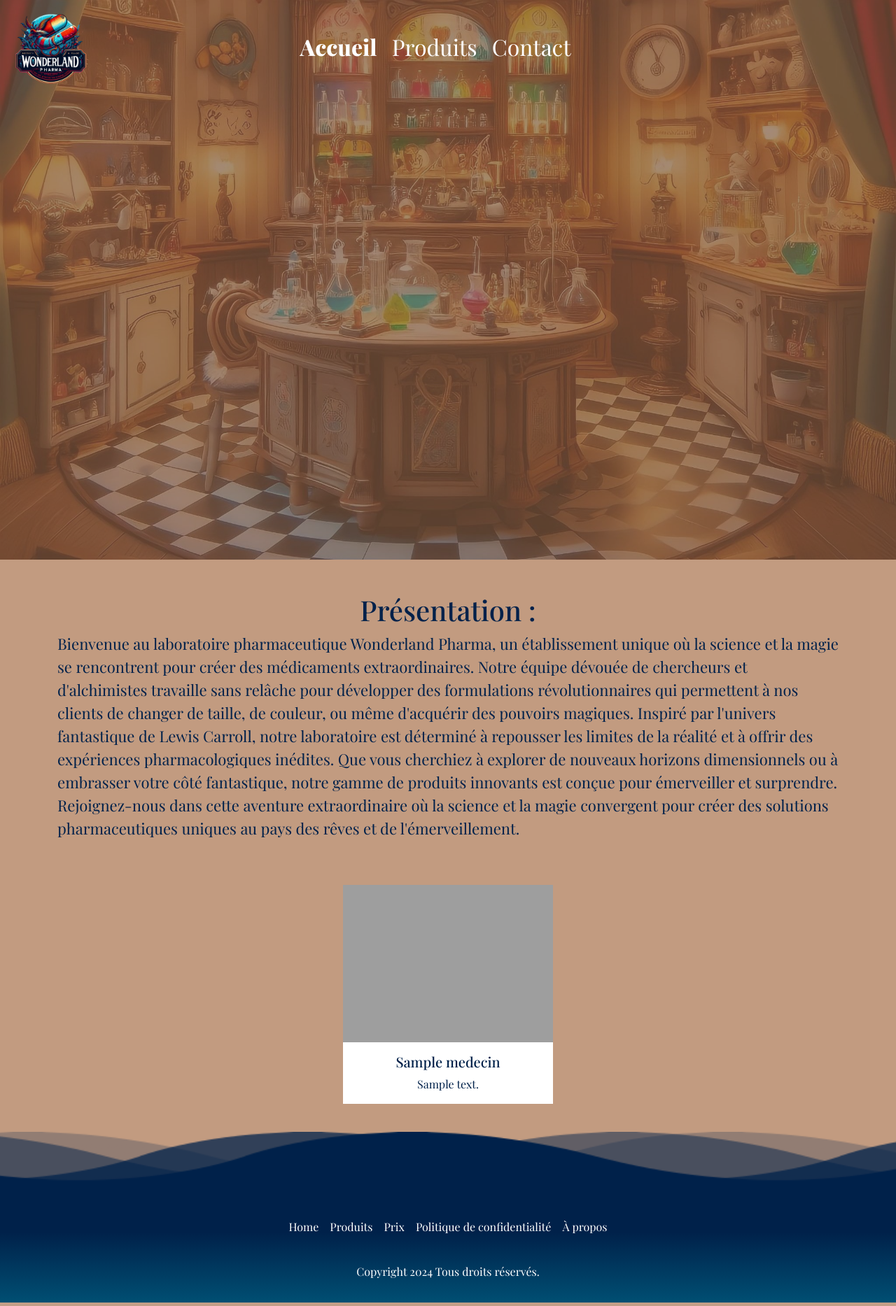
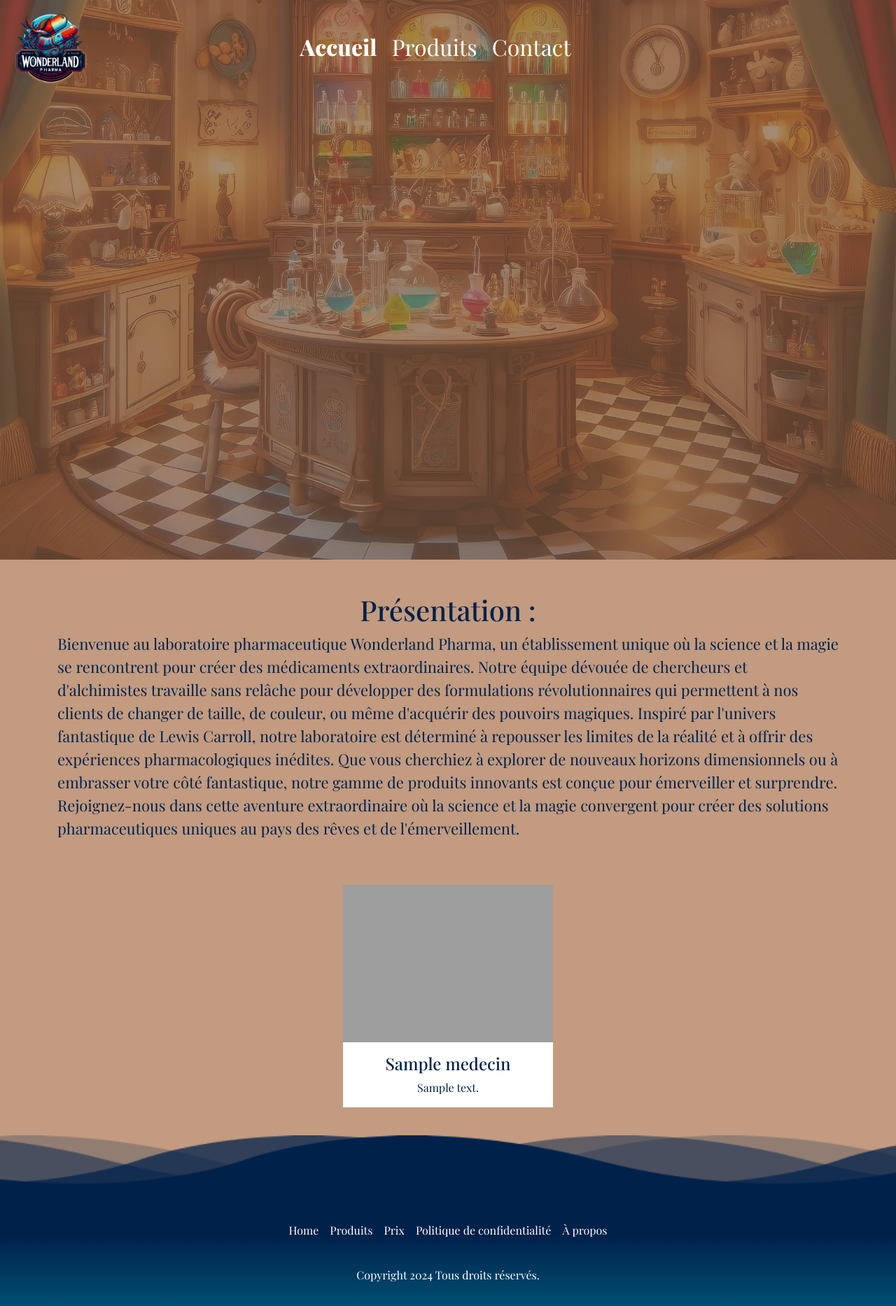
Before and after one commit to amelbakouri/alice, a PHP site: page / in a window 1280 px wide. Shown: the whole page at 70% size. Run offline with PHP 8.4, Linux system fonts and the light colour scheme; tables that the repository leaves empty or names only in its code hold one stand-in row (values such as "Sample post"); data that the repository does not hold is empty; some web fonts are replaced; grey boxes are pictures that could not be loaded.

Commit message:
changement de h5 à h4 pour les titres de card

```diff
--- a/utilities/medecin-card.php
+++ b/utilities/medecin-card.php
@@ -7,7 +7,7 @@ foreach ($docteurs as $docteur) :
     <div class="card col-6 text-center m-3 p-0 rounded-0 border-0 text-blue" style="width: 300px;">
         <img src="/img/docteurs/<?= $docteur["pathImg"] ?>" class="card-img-top rounded-0" alt="<?= $docteur["name"] ?>">
         <div class="card-body">
-            <h5 class="card-title"><?= $docteur["name"] ?></h5>
+            <h4 class="card-title"><?= $docteur["name"] ?></h5>
             <p class="card-text"><?= $docteur["description"] ?></p>
         </div>
     </div>
--- a/utilities/produits-card.php
+++ b/utilities/produits-card.php
@@ -6,7 +6,7 @@
 <div class="card col text-center m-3 p-0 rounded-0 border-0 text-blue" style="width: 300px;">
       <img src="./img/produits/<?= $medicament["pathImg"] ?>" class="card-img-top rounded-0" alt="<?= $medicament["name"] ?>">
       <div class="card-body">
-        <h5 class="card-title"><?= $medicament["name"] ?></h5>
+        <h4 class="card-title"><?= $medicament["name"] ?></h5>
         <p class="card-text"><?= $medicament["description"] ?></p>
         <p class="card-text"><small class="text-muted">Prix: <?= $medicament["prix"] ?></small></p>
         <a href="produit.php?id=<?= $medicament['id'] ?>" class="btn bg-blue text-white rounded-0">Acheter</a>
```
